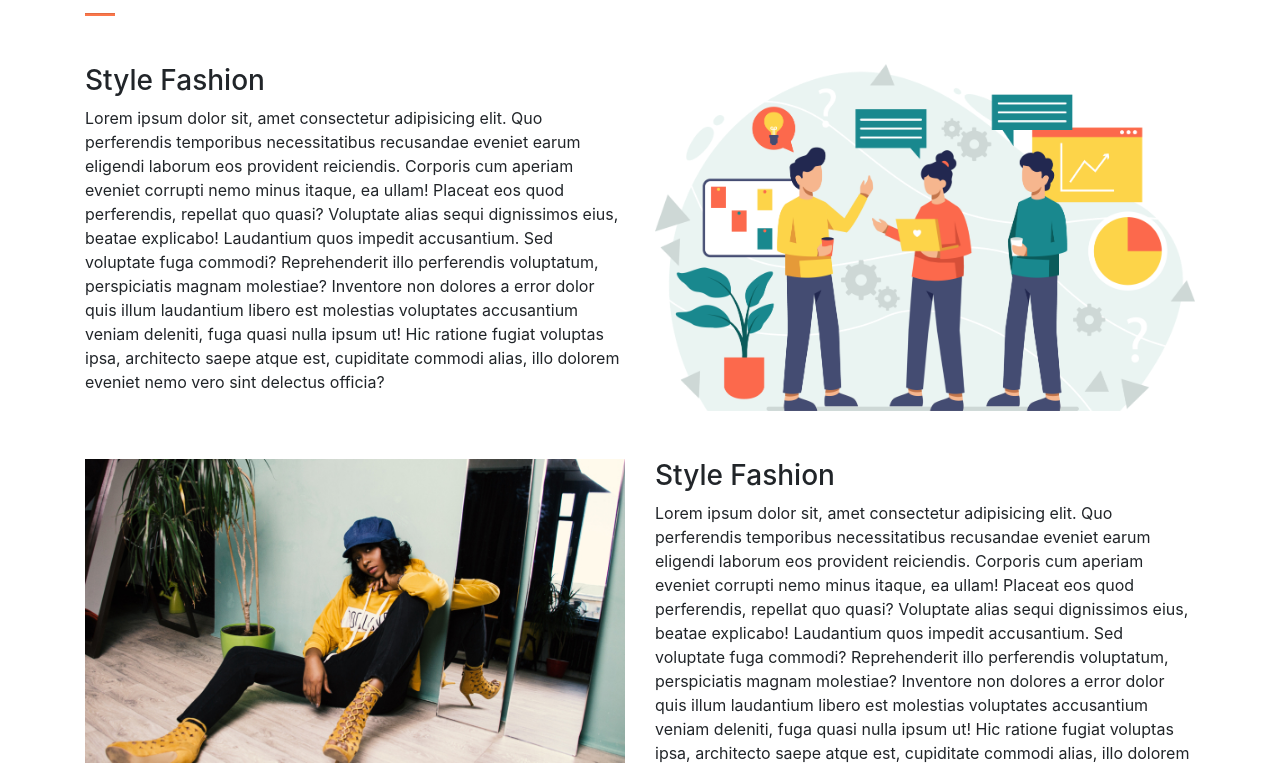
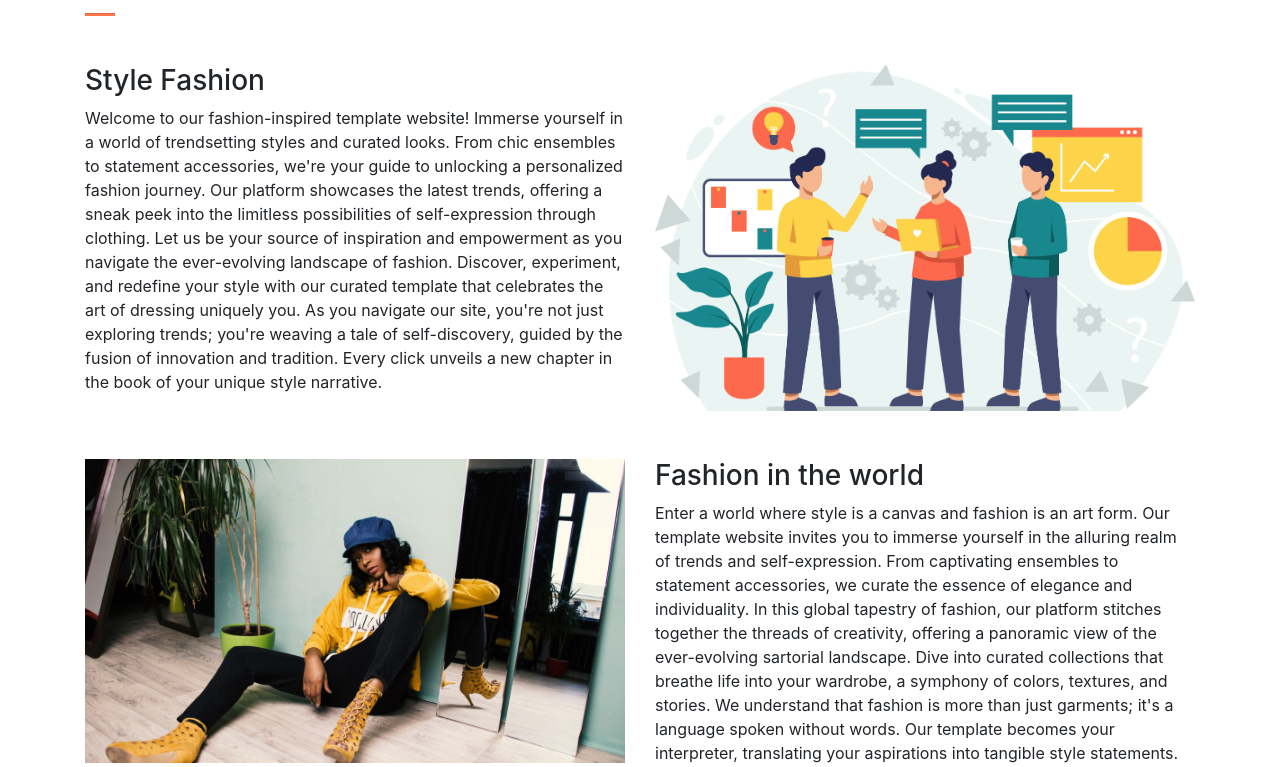
Before and after one commit to sameermeena8/E-commerce, a plain HTML site: page about.html in a window 1280 px wide. Shown: the part 185-952 px from the top of the page. Drawn offline with nearby package versions, Linux system fonts and the light colour scheme.

Commit message:
paragraph changing

```diff
--- a/about.html
+++ b/about.html
@@ -63,7 +63,9 @@
         <div class="row my-5">
             <div class="about-title col-lg-6 col-12">
                 <h3>Style Fashion</h3>
-                <p>Lorem ipsum dolor sit, amet consectetur adipisicing elit. Quo perferendis temporibus necessitatibus recusandae eveniet earum eligendi laborum eos provident reiciendis. Corporis cum aperiam eveniet corrupti nemo minus itaque, ea ullam! Placeat eos quod perferendis, repellat quo quasi? Voluptate alias sequi dignissimos eius, beatae explicabo! Laudantium quos impedit accusantium. Sed voluptate fuga commodi? Reprehenderit illo perferendis voluptatum, perspiciatis magnam molestiae? Inventore non dolores a error dolor quis illum laudantium libero est molestias voluptates accusantium veniam deleniti, fuga quasi nulla ipsum ut! Hic ratione fugiat voluptas ipsa, architecto saepe atque est, cupiditate commodi alias, illo dolorem eveniet nemo vero sint delectus officia?</p>
+                <p>Welcome to our fashion-inspired template website! Immerse yourself in a world of trendsetting styles and curated looks. From chic ensembles to statement accessories, we're your guide to unlocking a personalized fashion journey. Our platform showcases the latest trends, offering a sneak peek into the limitless possibilities of self-expression through clothing. Let us be your source of inspiration and empowerment as you navigate the ever-evolving landscape of fashion. Discover, experiment, and redefine your style with our curated template that celebrates the art of dressing uniquely you.
+                    As you navigate our site, you're not just exploring trends; you're weaving a tale of self-discovery, guided by the fusion of innovation and tradition. Every click unveils a new chapter in the book of your unique style narrative.
+                </p>
             </div>
             <div class="about-title col-lg-6 col-12">
                 <!-- <img class="img-fluid" src="img/blog/5.jpg" alt="about"> -->
@@ -76,8 +78,10 @@
                 <img class="img-fluid" src="img/blog/5.jpg" alt="about">
             </div>
             <div class="about-title col-lg-6 col-12">
-                <h3>Style Fashion</h3>
-                <p>Lorem ipsum dolor sit, amet consectetur adipisicing elit. Quo perferendis temporibus necessitatibus recusandae eveniet earum eligendi laborum eos provident reiciendis. Corporis cum aperiam eveniet corrupti nemo minus itaque, ea ullam! Placeat eos quod perferendis, repellat quo quasi? Voluptate alias sequi dignissimos eius, beatae explicabo! Laudantium quos impedit accusantium. Sed voluptate fuga commodi? Reprehenderit illo perferendis voluptatum, perspiciatis magnam molestiae? Inventore non dolores a error dolor quis illum laudantium libero est molestias voluptates accusantium veniam deleniti, fuga quasi nulla ipsum ut! Hic ratione fugiat voluptas ipsa, architecto saepe atque est, cupiditate commodi alias, illo dolorem eveniet nemo vero sint delectus officia?</p>
+                <h3>Fashion in the world</h3>
+                <p>Enter a world where style is a canvas and fashion is an art form. Our template website invites you to immerse yourself in the alluring realm of trends and self-expression. From captivating ensembles to statement accessories, we curate the essence of elegance and individuality. In this global tapestry of fashion, our platform stitches together the threads of creativity, offering a panoramic view of the ever-evolving sartorial landscape.
+
+                    Dive into curated collections that breathe life into your wardrobe, a symphony of colors, textures, and stories. We understand that fashion is more than just garments; it's a language spoken without words. Our template becomes your interpreter, translating your aspirations into tangible style statements.</p>
             </div>
         </div>
     </section>
```
Also changed, not shown: contact.html (+1 -1 lines).
